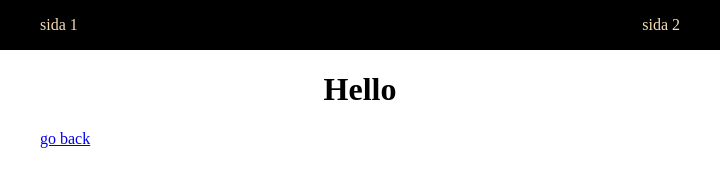
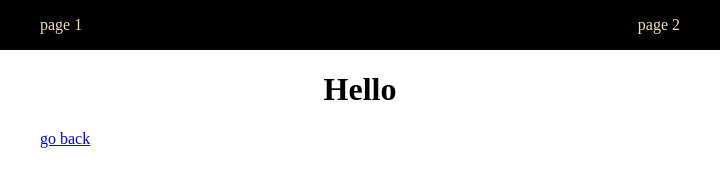
Before and after one commit to NonsensicalQuagga/centreradlayout-prov, a website: page docs/nysida.html in a window 1280 px wide. Shown: the full height of the page, 280-1000 px from the left. Drawn offline with Linux system fonts and the light colour scheme.

Commit message:
might work

```diff
--- a/public/nysida.html
+++ b/docs/nysida.html
@@ -10,8 +10,8 @@
 
     <nav>
         <div class="container">
-            <a href="/">sida 1</a>
-            <a href="/nysida.html">sida 2</a>
+            <a href="/">page 1</a>
+            <a href="/nysida.html">page 2</a>
         </div>
     </nav>
 
--- a/server.js
+++ b/server.js
@@ -7,7 +7,7 @@ const port = process.env.PORT || 3000
 
 const app = express()
 
-app.use(express.static("public"))
+app.use(express.static("docs"))
 
 app.use((req, res, next) => {
   res.locals.url = req.originalUrl
```
Also changed, not shown: docs/index.html (renamed from public/index.html), docs/style.css (renamed from public/style.css), 2 other files.
